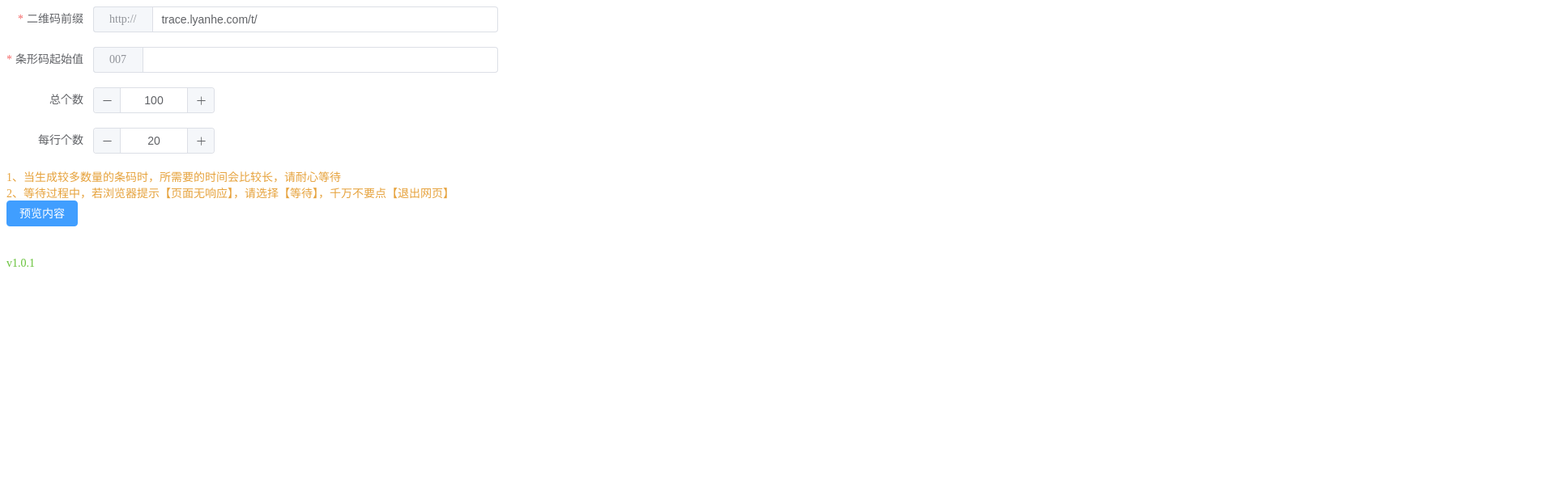
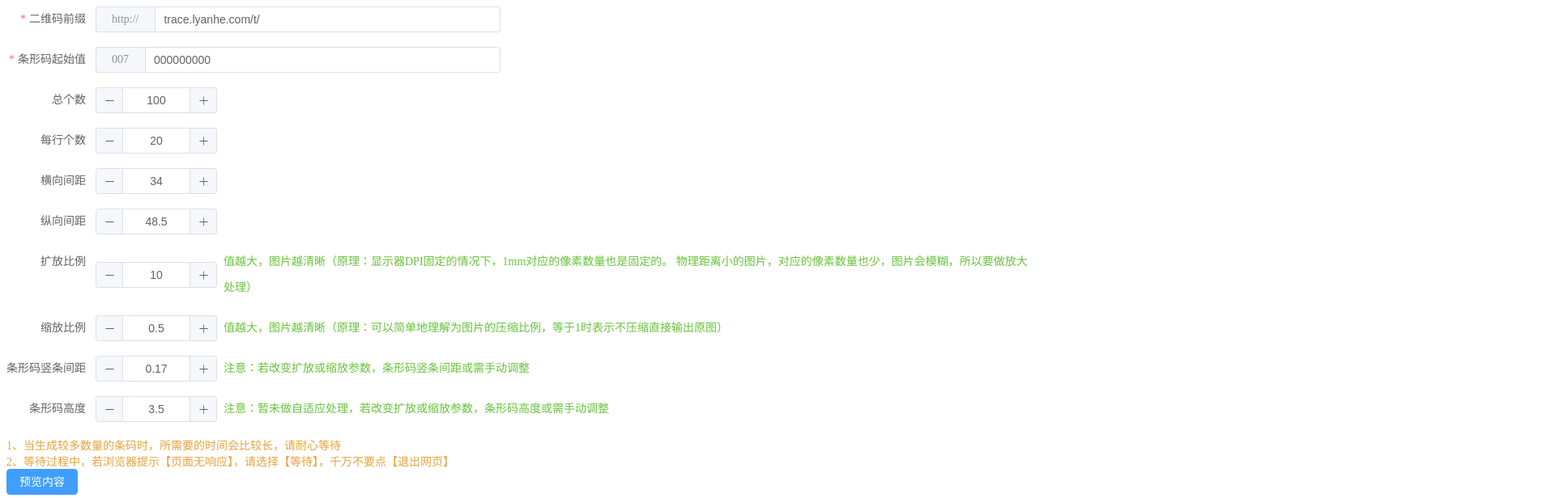
Before and after one commit to snippet0809/anhe-qrcode, a Vue app: page / in a window 1280 px wide. Shown: the top 616 px of the page at 81% size, 1920 px wide, since content can reach past the window. Built offline with nearby package versions, Linux system fonts and the light colour scheme.

Commit message:
开放参与

```diff
--- a/src/App.vue
+++ b/src/App.vue
@@ -16,9 +16,47 @@
     <el-form-item label="每行个数">
       <el-input-number v-model="rowLen"></el-input-number>
     </el-form-item>
+    <el-form-item label="横向间距">
+      <el-input-number v-model="itemWidth" :step="0.1"></el-input-number>
+    </el-form-item>
+    <el-form-item label="纵向间距">
+      <el-input-number v-model="itemHeight" :step="0.1"></el-input-number>
+    </el-form-item>
+    <el-form-item label="扩放比例">
+      <el-space>
+        <el-input-number v-model="multiple" :min="1" :max="20" :step="1"></el-input-number>
+        <el-text type="success">值越大，图片越清晰（原理：显示器DPI固定的情况下，1mm对应的像素数量也是固定的。
+          物理距离小的图片，对应的像素数量也少，图片会模糊，所以要做放大处理）
+        </el-text>
+      </el-space>
+    </el-form-item>
+    <el-form-item label="缩放比例">
+      <el-space>
+        <el-input-number v-model="scale" :min="0.1" :max="1" :step="0.1"></el-input-number>
+        <el-text type="success">值越大，图片越清晰（原理：可以简单地理解为图片的压缩比例，等于1时表示不压缩直接输出原图）
+        </el-text>
+      </el-space>
+    </el-form-item>
+
+    <el-form-item label="条形码竖条间距">
+      <el-space>
+        <el-input-number v-model="barcodeWidth" :step="0.01"></el-input-number>
+        <el-text type="success">注意：若改变扩放或缩放参数，条形码竖条间距或需手动调整
+        </el-text>
+      </el-space>
+    </el-form-item>
+    <el-form-item label="条形码高度">
+      <el-space>
+        <el-input-number v-model="barcodeHeight" :step="0.1"></el-input-number>
+        <el-text type="success">注意：暂未做自适应处理，若改变扩放或缩放参数，条形码高度或需手动调整
+        </el-text>
+      </el-space>
+    </el-form-item>
+
     <el-text type="warning">1、当生成较多数量的条码时，所需要的时间会比较长，请耐心等待</el-text>
     <br/>
     <el-text type="warning">2、等待过程中，若浏览器提示【页面无响应】，请选择【等待】，千万不要点【退出网页】</el-text>
+
     <el-form-item>
       <el-button type="primary" @click="generateImage()" :loading=status_render>预览内容</el-button>
     </el-form-item>
@@ -27,7 +65,7 @@
       </el-button>
     </el-form-item>
   </el-form>
-  <el-text type="success">v1.0.1</el-text>
+  <el-text type="success">v1.1.0</el-text>
 
   <!-- 遍历生成 -->
   <div class="result" ref="result">
@@ -35,12 +73,12 @@
     <div v-for="row in Math.ceil(formData.count / rowLen)" style="display: flex">
       <!--每行20个-->
       <CodeItem v-for="data in dataList.slice((row - 1) * rowLen,
-          Math.min(row * rowLen, dataList.length))" :content="data"/>
+          Math.min(row * rowLen, dataList.length))" :content="data" :itemStyle="style"/>
     </div>
   </div>
 </template>
 <script setup lang="ts">
-import {type Ref, ref, nextTick, reactive} from 'vue'
+import {type Ref, ref, nextTick, reactive, onMounted} from 'vue'
 import html2canvas from 'html2canvas'
 import CodeItem, {Content} from '@/components/CodeItem.vue'
 import {ElMessage, type FormInstance, type FormRules} from 'element-plus'
@@ -51,26 +89,40 @@ class FormData {
   static barcode_prefix = '007'
 
   qrcode_prefix: string = 'trace.lyanhe.com/t/'
-  barcode_suffix: string = ''
+  barcode_suffix: string = '000000000'
   count: number = 100
 }
 
 const formData = ref(new FormData())
-const rowLen = ref(20)
-const scale = ref(0.5)
-const itemWidth = 33.8, itemHeight = 48.3
 const ruleFormRef = ref<FormInstance>()
 const rules = reactive<FormRules<FormData>>({
   qrcode_prefix: [{required: true, message: '请输入二维码前缀', trigger: 'blur'}],
   barcode_suffix: [{required: true, message: '请输入起始条形码的后9位', pattern: /^\d{9}$/, trigger: 'blur'}]
 })
 
+const rowLen = ref(20)
+const multiple = ref(10)
+const scale = ref(0.5)
+const itemWidth = ref(34)
+const itemHeight = ref(48.5)
+const barcodeWidth = ref(0.17)
+const barcodeHeight = ref(3.5)
 
 const dataList: Ref<Array<Content>> = ref([])
 const result = ref()
 
 const status_render = ref(false)
 const status_download = ref(false)
+
+const style = {
+  itemWidth: itemWidth.value, itemHeight: itemHeight.value, scale: scale.value, multiple: multiple.value,
+  barcodeWidth: barcodeWidth.value, barcodeHeight: barcodeHeight.value
+}
+
+onMounted(() => {
+  const resultWidth = style.itemWidth * style.multiple * rowLen.value
+  result.value.style.width = `${resultWidth}mm`
+})
 
 async function generateImage() {
   let success = false
@@ -99,11 +151,11 @@ async function generateImage() {
 async function saveImage() {
   status_download.value = true
   await new Promise(resolve => setTimeout(resolve, 100))
-  html2canvas(result.value, {scale: scale.value}).then((canvas) => {
+  html2canvas(result.value, {scale: style.scale}).then((canvas) => {
     const quotient = Math.floor(formData.value.count / rowLen.value)
     const remainder = formData.value.count % rowLen.value
     const colLen = remainder == 0 ? quotient : quotient + 1
-    const width = itemWidth * rowLen.value + 20, height = itemHeight * colLen + 20
+    const width = style.itemWidth * rowLen.value, height = style.itemHeight * colLen
     let orientation: 'p' | 'l' = 'p', format = [width, height]
     if (rowLen.value > colLen) {
       orientation = 'l'
@@ -116,8 +168,8 @@ async function saveImage() {
       // a.href = imgData;
       // a.download = `安和-${getDateTimeString()}.png`;
       // a.click();
-      pdf.addImage(imgData, 'png', 0, 0, itemWidth * rowLen.value + (20 * scale.value),
-          itemHeight * colLen + (20 * scale.value))
+      pdf.addImage(imgData, 'png', 0, 0, pxToMm(canvas.width / (style.multiple * style.scale)),
+          pxToMm(canvas.height / (style.multiple * style.scale)))
       pdf.save(`安和-${getDateTimeString()}.pdf`)
     } catch {
       ElMessage.error('生成PDF失败')
@@ -147,11 +199,6 @@ function getDateTimeString(): string {
 }
 </script>
 <style scoped>
-.result {
-  width: calc(33.8mm * 10 * v-bind(rowLen));
-  padding: 10mm 10mm;
-}
-
 .el-input {
   width: 500px;
 }
--- a/src/components/CodeItem.vue
+++ b/src/components/CodeItem.vue
@@ -40,31 +40,64 @@ import JsBarcode from 'jsbarcode'
 
 const props = defineProps<{
   content: Content
+  itemStyle: {
+    itemWidth: number,
+    itemHeight: number,
+    scale: number,
+    multiple: number,
+    barcodeWidth: number,
+    barcodeHeight: number
+  }
 }>()
-
 
 const pdfItemElement = ref()
 const qrcodeCanvas = ref()
 const barcodeCanvas = ref()
 
-const multiple = 10
-const style = ref({
-  qrcodeWidth: 13 * multiple
-})
+// 像素翻10倍
+const space_width = props.itemStyle.itemWidth * props.itemStyle.multiple
+const space_height = props.itemStyle.itemHeight * props.itemStyle.multiple
+
+const layout_width = 20 * props.itemStyle.multiple
+const layout_height = 20 * props.itemStyle.multiple
+const layout_padding = 1.3 * props.itemStyle.multiple
+
+const qrcode_width = 13 * props.itemStyle.multiple
+const qrcode_margin_bottom = 0.3 * props.itemStyle.multiple
+
+const content_width = layout_width - layout_padding * 2
+const content_height = layout_height - layout_padding * 2
+
+const text_font_size = 3.8 * props.itemStyle.multiple
 
 onMounted(() => {
-  console.log(mmToPx(1))
+  console.log("1mm对应的px值", mmToPx(1))
   QRCode.toCanvas(qrcodeCanvas.value, props.content.qrcode, {
-    width: mmToPx(style.value.qrcodeWidth),
+    width: mmToPx(qrcode_width),
     margin: 0,
     errorCorrectionLevel: 'L'
   })
   JsBarcode(barcodeCanvas.value, props.content.barcode, {
-    width: mmToPx(0.17 * multiple),
-    height: mmToPx(3.5 * multiple),
+    width: mmToPx(props.itemStyle.barcodeWidth * props.itemStyle.multiple),
+    height: mmToPx(props.itemStyle.barcodeHeight * props.itemStyle.multiple),
     margin: 0,
     displayValue: false
   })
+
+  document.documentElement.style.setProperty("--space-width", `${space_width}mm`)
+  document.documentElement.style.setProperty("--space-height", `${space_height}mm`)
+
+  document.documentElement.style.setProperty("--layout-width", `${layout_width}mm`)
+  document.documentElement.style.setProperty("--layout-height", `${layout_height}mm`)
+  document.documentElement.style.setProperty("--layout-padding", `${layout_padding}mm`)
+
+  document.documentElement.style.setProperty("--qrcode-width", `${qrcode_width}mm`)
+  document.documentElement.style.setProperty("--qrcode-margin-bottom", `${qrcode_margin_bottom}mm`)
+
+  document.documentElement.style.setProperty("--content-width", `${content_width}mm`)
+  document.documentElement.style.setProperty("--content-height", `${content_height}mm`)
+
+  document.documentElement.style.setProperty("--text-font-size", `${text_font_size}mm`)
 })
 
 function mmToPx(mm: number): number {
@@ -77,53 +110,56 @@ function mmToPx(mm: number): number {
 }
 </script>
 
-<style lang="scss" scoped>
-$multiple: 10;
-$space-width: 33.8mm * $multiple;
-$space-height: 48.3mm * $multiple;
+<style scoped>
+:root {
+  --space-width: ;
+  --space-height: ;
 
-$layout-width: 20mm * $multiple;
-$layout-height: 20mm * $multiple;
-$layout-padding-lr: 1.3mm * $multiple;
-$layout-padding-ub: 1.3mm * $multiple;
+  --layout-width: ;
+  --layout-height: ;
+  --layout-padding: ;
 
-$qrcode-width: 13mm * $multiple;
-$qrcode-margin-bottom: 0.3mm * $multiple;
+  --qrcode-width: ;
+  --qrcode-margin-bottom: ;
 
-$content-width: $layout-width - $layout-padding-lr*2;
-$content-height: $layout-height - $layout-padding-ub*2;
+  --content-width: ;
+  --content-height: ;
 
+  --text-font-size: ;
+}
+
+/* 不要用layout-width，css的尺寸都是真实尺寸，不包括padding和margin */
 .layout {
-  width: $content-width;
-  height: $content-height;
-  padding: $layout-padding-ub $layout-padding-lr;
+  width: var(--content-width);
+  height: var(--content-height);
+  padding: var(--layout-padding);
 
-  margin-right: $space-width - $layout-width;
-  margin-bottom: $space-height - $layout-height;
+  margin-right: calc(var(--space-width) - var(--layout-width));
+  margin-bottom: calc(var(--space-height) - var(--layout-height));
 }
 
 .text-qrcode {
   display: flex;
-  height: $qrcode-width;
-  margin-bottom: $qrcode-margin-bottom;
+  height: var(--qrcode-width);
+  margin-bottom: var(--qrcode-margin-bottom);
 }
 
 .text {
-  width: $content-width;
+  width: var(--content-width);
   display: block;
 }
 
 .text div {
   display: flex;
   height: 50%;
+  font-size: var(--text-font-size);
   font-weight: bold;
-  font-size: 3.8mm * $multiple;
   justify-content: center;
   align-items: center;
 }
 
 .qrcode {
-  width: $qrcode-width;
+  width: var(--qrcode-width);
   height: 100%;
   display: grid;
   place-items: center;
@@ -131,7 +167,7 @@ $content-height: $layout-height - $layout-padding-ub*2;
 
 .barcode {
   align-items: center;
-  height: $content-height - $qrcode-width - $qrcode-margin-bottom;
+  height: calc(var(--content-height) - var(--qrcode-width) - var(--qrcode-margin-bottom));
   justify-content: center;
   display: flex;
 }
```
